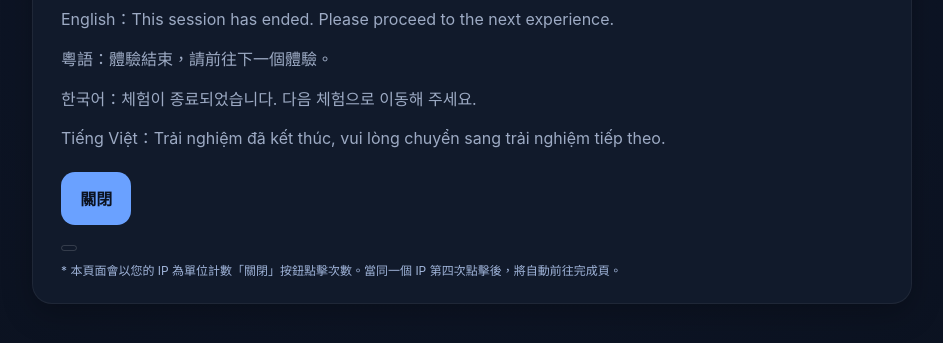
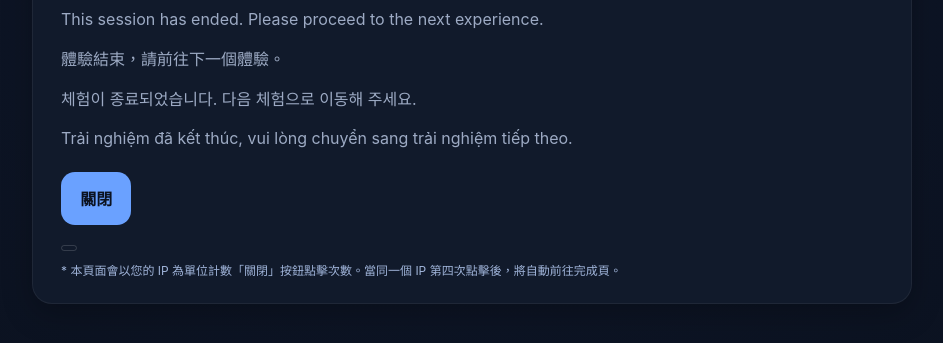
Before and after one commit to sddaassddasd-collab/theinvinciblecityending, a plain HTML site: page index.html in a window 1280 px wide. Shown: the part 287-630 px from the top of the page, without its empty margins (168-1111 px from the left). Drawn offline with Linux system fonts and the light colour scheme; no server answers.

Commit message:
Update index.html

```diff
--- a/index.html
+++ b/index.html
@@ -37,10 +37,10 @@
   <main class="card" id="view-experience" aria-live="polite">
     <h1>體驗結束，請前往下一個體驗。</h1>
     <div class="stack lang">
-      <p>English：This session has ended. Please proceed to the next experience.</p>
-      <p>粵語：體驗結束，請前往下一個體驗。</p>
-      <p>한국어：체험이 종료되었습니다. 다음 체험으로 이동해 주세요.</p>
-      <p>Tiếng Việt：Trải nghiệm đã kết thúc, vui lòng chuyển sang trải nghiệm tiếp theo.</p>
+      <p>This session has ended. Please proceed to the next experience.</p>
+      <p>體驗結束，請前往下一個體驗。</p>
+      <p>체험이 종료되었습니다. 다음 체험으로 이동해 주세요.</p>
+      <p>Trải nghiệm đã kết thúc, vui lòng chuyển sang trải nghiệm tiếp theo.</p>
     </div>
     <div class="btns">
       <button class="btn-primary" id="closeBtn">關閉</button>
```
